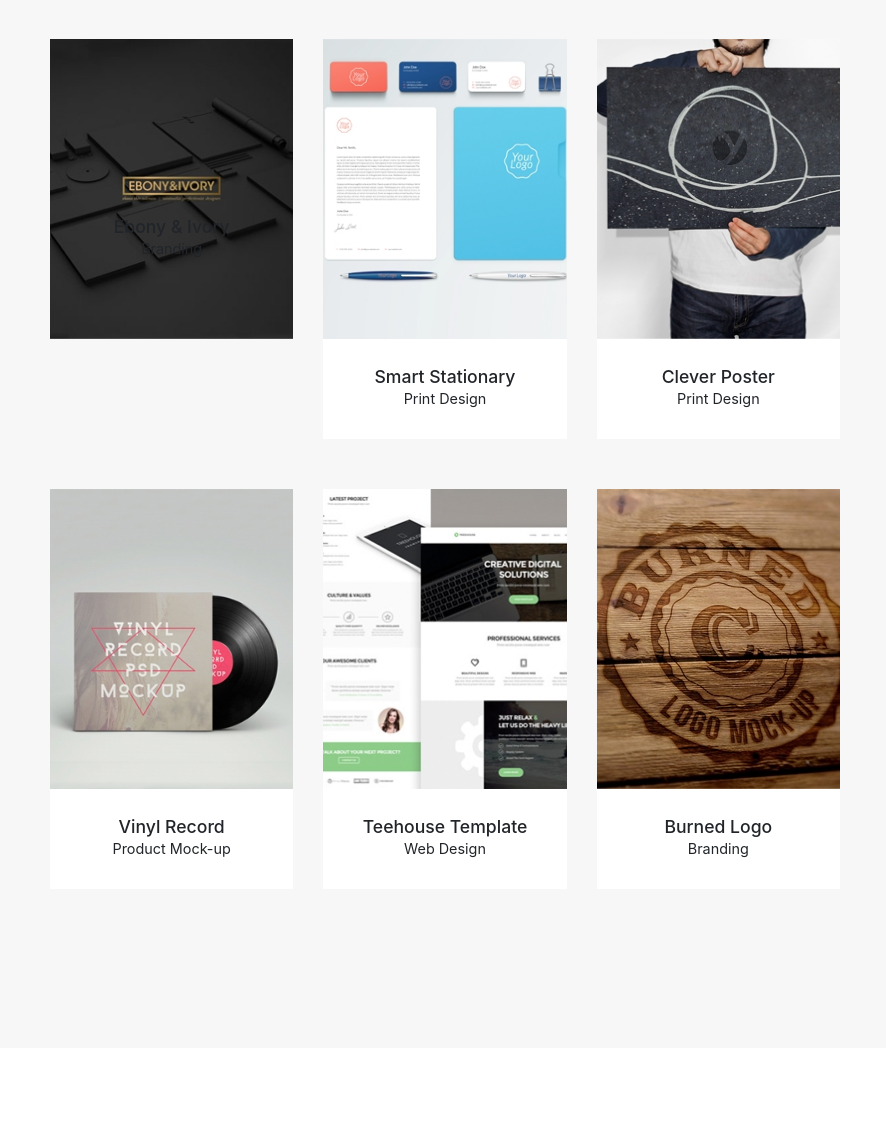
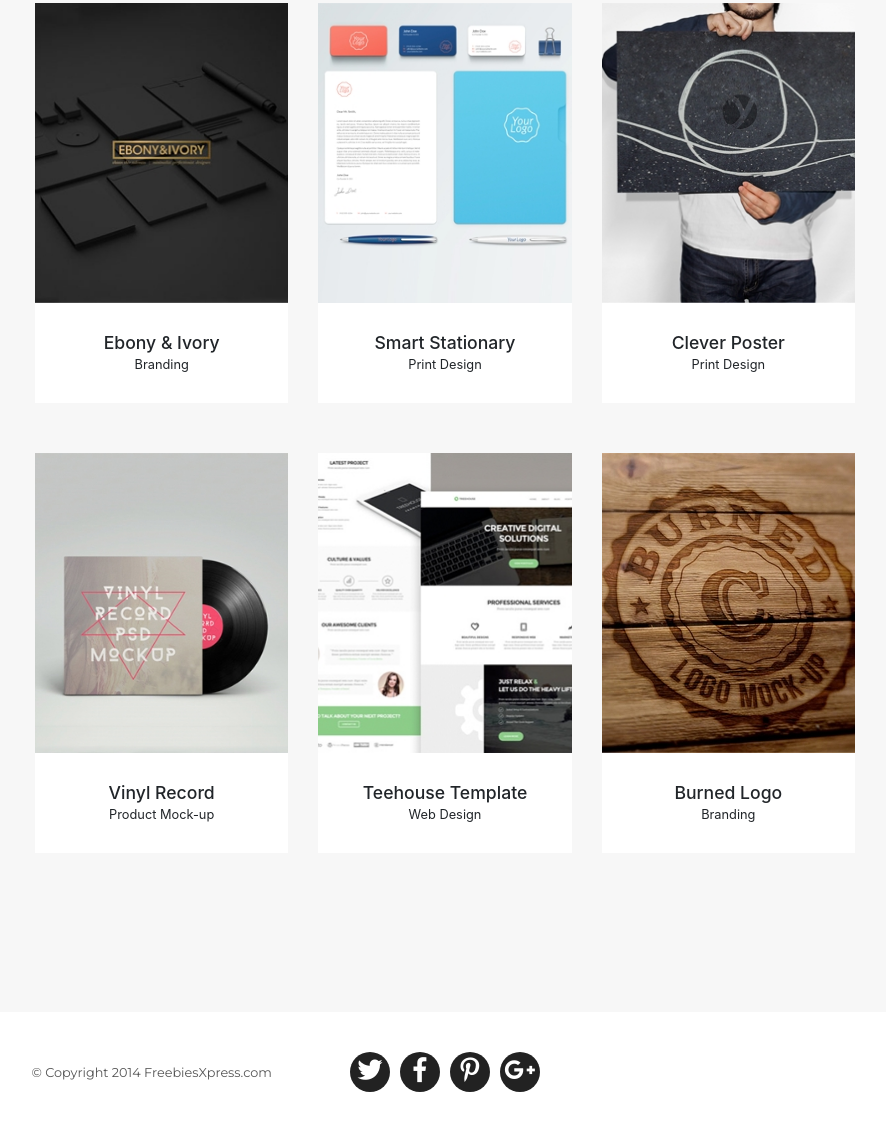
Before and after one commit to Alicja67/projekt-4-task-runner, a website: page index.html in a window 1280 px wide. Shown: the part 1557-2689 px from the top of the page, without its empty margins (195-1081 px from the left). Before the commit the page ends 2605 px from the top, so only its background shows below. Drawn offline with nearby package versions, Linux system fonts and the light colour scheme.

Commit message:
Fix style of the project; add footer html/css

```diff
--- a/index.html
+++ b/index.html
@@ -64,10 +64,10 @@
         <div class="container">
             <h2 class="section-title">Our portfolio</h2>
             <h4 class="section-subtitle">Lorem ipsum dolor sit amet enim.</h4>
-            <div class="row">
+            <div class="row portfolio-inner">
                 <div class="col-md-4 portfolio-card">
                     <img src="/images/Image-5.jpg" alt="image">
-                    <div class="card-descriptionservice">
+                    <div class="card-description">
                         <div class="description">
                             <h3 class="portfolio-title">Ebony & Ivory</h3>
                             <p class="portfolio-subtitle">Branding</p>
@@ -93,7 +93,7 @@
                     </div>
                 </div>
             </div>
-            <div class="row">
+            <div class="row portfolio-inner">
                 <div class="col-md-4 portfolio-card">
                     <img src="/images/Image-2.jpg" alt="image">
                     <div class="card-description">
@@ -124,5 +124,25 @@
             </div>
         </div>
     </section>
+    <footer class="footer-site">
+        <div class="row footer-inner">
+            <div class="col-lg-4 footer-copyright">
+                <div class="copyright">
+                    <p>© Copyright 2014 FreebiesXpress.com</p>
+                </div>
+            </div>
+            <div class="col-lg-4 social-media">
+                <ul>
+                    <li><a href="#"><i class="fab fa-twitter"></i></a></li>
+                    <li><a href="#"><i class="fab fa-facebook-f"></i></a></li>
+                    <li><a href="#"><i class="fab fa-pinterest-p"></i></a></li>
+                    <li><a href="#"><i class="fab fa-google-plus-g"></i></a></li>
+                </ul>
+            </div>
+            <div class="col-lg-4 social-media">
+                <p class="hidden"></p>
+            </div>
+        </div>
+    </footer>
 </body>
 </html>
--- a/sass/style.scss
+++ b/sass/style.scss
@@ -51,7 +51,7 @@ body {
 }
 .menu-list ul {
     font-family: $font-title;
-    font-size: 0.9rem;
+    font-size: 0.8rem;
     text-decoration: none;
     cursor: pointer;
     list-style: none;
@@ -67,9 +67,7 @@ body {
         }
     }
     li a:hover {
-        border-radius: 25px;
-        background: $color-title;
-        padding: 10px;
+        color: $color-title;
         text-decoration: none;
     }
 }
@@ -116,7 +114,7 @@ body {
 
 // Services
 .services {
-    padding: 115px 230px;
+    padding: 115px 215px;
     i {
         border: 3px solid #FED136;
         border-radius: 50%;
@@ -134,24 +132,27 @@ body {
     color: $color-title;
 }
 .service-details {
-    font-size: 0.9rem;
+    font-size: 0.8rem;
     font-family: $font-text;
     color: $color-subtitle;
 }
 // Portfolio
 .portfolio {
     background: #F7F7F7;
-    padding: 109px 230px;
+    padding: 109px 215px;
+}
+.portfolio-inner {
+    justify-content: center;
 }
 .portfolio-card {
     height: 25rem;
     margin-bottom: 50px;
+    max-width: 400px;
     display: flex;
     flex-direction: column;
 }
 .portfolio-card img {
     flex-basis: 75%;
-    max-width: 400px;
     width: 100%;
     height: 100%;
     object-fit: cover;
@@ -173,8 +174,64 @@ body {
     margin: 0;
 }
 .portfolio-subtitle {
-    font-size: 0.9rem;
+    font-size: 0.8rem;
     margin: 0;
+    text-align: center;
+}
+
+// Footer
+.footer-site {
+    height: 120px;
+    padding: 0 215px;
+}
+.footer-inner {
+    height: 100%;
+}
+.social-media {
+    display: flex;
+    justify-content: center;
+    align-items: center;
+}
+.social-media ul {
+    display: inline-flex;
+    justify-content: center;
+    align-items: center;
+    padding: 0;
+    margin: 0;
+    height: 100%;
+    li {
+        display: flex;
+        justify-content: center;
+        align-items: center;
+        background: #222222;
+        border-radius: 50%;
+        width: 40px;
+        height: 40px;
+        list-style-type: none;
+        margin: 5px;
+        i {
+            font-size: 25px;
+            color: $color-light;
+        }
+    }
+}
+.social-media ul li:hover {
+    transform: scale(1.2);
+    transition: all 1s;
+}
+.footer-copyright {
+    display: flex;
+    justify-content: center;
+    align-items: center;
+    margin: 0;
+}
+.footer-site p {
+    font-size: 0.8rem;
+    font-family: $font-title;
+    color: #555555;
+    margin: 0;
+    padding: 0;
+    white-space: nowrap;
 }
 
 // Media
@@ -206,7 +263,7 @@ body {
         margin-bottom: 3.5rem;
     }
     .portfolio {
-        padding: 80px;
+        padding: 60px;
     }
 }
 
@@ -230,9 +287,22 @@ body {
         }
     }
     .services {
-        padding: 80px;
+        padding: 65px;
+        }
+    .portfolio {
+        padding: 65px
+    }
+    .footer-copyright {
+        margin-left: 0;
+    }
+    .footer-site p {;
+    }
+    }
+    @media (min-width: 992px) and (max-width: 1200px) {
+        .footer-site {
+            padding: 0 100px;
         }
         .portfolio {
-            padding: 80px
+            padding: 65px;
         }
     }
```
Also changed, not shown: css/style.css, 1 other file.
